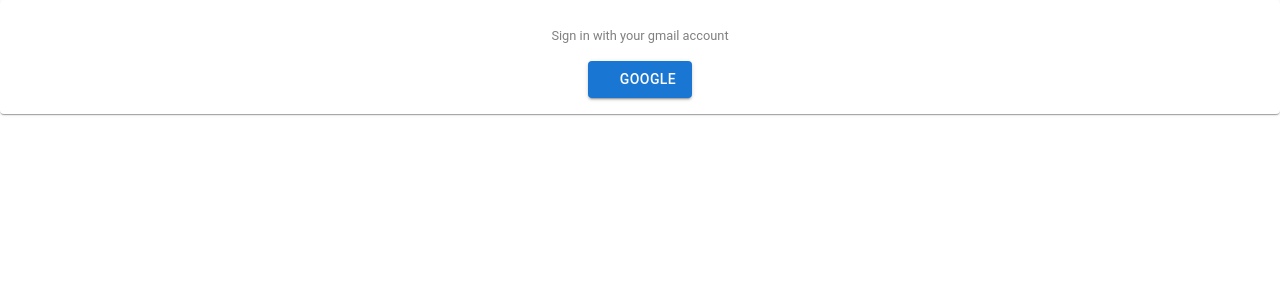
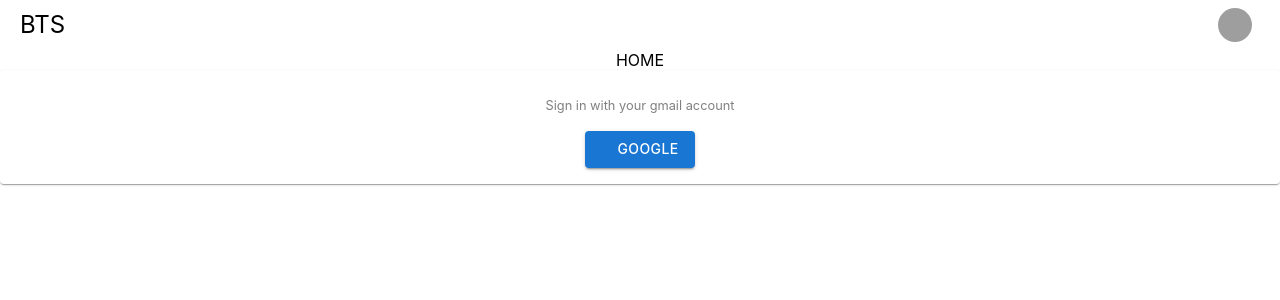
Before and after one commit to kartikeya-123/TRINIT_COOL_DEV02, a React (Create React App) app in the folder client/: page / in a window 1280 px wide. Shown: the top 300 px of the page. Built offline with nearby package versions, Linux system fonts and the light colour scheme; grey boxes are pictures that could not be loaded.

Commit message:
Added nav bar

```diff
--- a/client/public/index.html
+++ b/client/public/index.html
@@ -5,10 +5,7 @@
     <link rel="icon" href="%PUBLIC_URL%/favicon.ico" />
     <meta name="viewport" content="width=device-width, initial-scale=1" />
     <meta name="theme-color" content="#000000" />
-    <meta
-      name="description"
-      content="Web site created using create-react-app"
-    />
+    <meta name="description" content="Bug Tracking System" />
     <link rel="apple-touch-icon" href="%PUBLIC_URL%/logo192.png" />
     <!--
       manifest.json provides metadata used when your web app is installed on a
@@ -24,7 +21,15 @@
       work correctly both with client-side routing and a non-root public URL.
       Learn how to configure a non-root public URL by running `npm run build`.
     -->
-    <title>React App</title>
+
+    <link rel="preconnect" href="https://fonts.googleapis.com" />
+    <link rel="preconnect" href="https://fonts.gstatic.com" crossorigin />
+    <link
+      href="https://fonts.googleapis.com/css2?family=Roboto:ital,wght@0,100;0,300;0,400;0,500;0,700;0,900;1,100;1,300;1,400;1,500;1,700;1,900&family=Varela+Round&display=swap"
+      rel="stylesheet"
+    />
+
+    <title>BTS</title>
   </head>
   <body>
     <noscript>You need to enable JavaScript to run this app.</noscript>
--- a/client/src/App.js
+++ b/client/src/App.js
@@ -1,10 +1,14 @@
 import "./App.css";
 import Wrapper from "./Wrapper";
 import { BrowserRouter } from "react-router-dom";
+import Home from "./Dashboard/Home";
+import NavBar from "./Dashboard/NavBar/NavBar";
 
 function App() {
   return (
     <div className="App">
+      <NavBar />
+      <Home />
       <BrowserRouter>
         <Wrapper />
       </BrowserRouter>
--- /dev/null
+++ b/client/src/Dashboard/Home.js
@@ -0,0 +1,5 @@
+const Home = () => {
+  return <div>HOME</div>;
+};
+
+export default Home;
--- /dev/null
+++ b/client/src/Dashboard/NavBar/NavBar.js
@@ -0,0 +1,76 @@
+import { useState } from "react";
+import {
+  Avatar,
+  IconButton,
+  ListItemIcon,
+  ListItemText,
+  Menu,
+  MenuItem,
+  Typography,
+} from "@mui/material";
+
+import { HomeRounded, GroupsRounded, LogoutRounded } from "@mui/icons-material";
+
+const NavBar = () => {
+  const [menuAnchor, setMenuAnchor] = useState(null);
+
+  const toggleMenu = ({ currentTarget }) => {
+    setMenuAnchor(currentTarget);
+  };
+
+  const handleClose = () => {
+    setMenuAnchor(null);
+  };
+
+  return (
+    <div style={{ padding: "0px 20px" }}>
+      <header
+        style={{
+          display: "flex",
+          justifyContent: "space-between",
+          alignItems: "center",
+        }}
+      >
+        <Typography variant="h5">BTS</Typography>
+        <IconButton onClick={toggleMenu} id="menu-button">
+          <Avatar
+            sx={{ width: 34, height: 34 }}
+            alt="profile_avatar"
+            src="https://images.pexels.com/photos/220453/pexels-photo-220453.jpeg?auto=compress&cs=tinysrgb&dpr=1&w=500"
+          />
+        </IconButton>
+
+        <Menu
+          id="basic-menu"
+          anchorEl={menuAnchor}
+          open={Boolean(menuAnchor)}
+          onClose={handleClose}
+          MenuListProps={{
+            "aria-labelledby": "menu-button",
+          }}
+        >
+          <MenuItem onClick={handleClose}>
+            <ListItemIcon>
+              <HomeRounded />
+            </ListItemIcon>
+            <ListItemText>Home</ListItemText>
+          </MenuItem>
+          <MenuItem onClick={handleClose}>
+            <ListItemIcon>
+              <GroupsRounded />
+            </ListItemIcon>
+            <ListItemText>Your Teams</ListItemText>
+          </MenuItem>
+          <MenuItem onClick={handleClose}>
+            <ListItemIcon>
+              <LogoutRounded />
+            </ListItemIcon>
+            <ListItemText>Logout</ListItemText>
+          </MenuItem>
+        </Menu>
+      </header>
+    </div>
+  );
+};
+
+export default NavBar;
--- a/client/src/index.css
+++ b/client/src/index.css
@@ -1,13 +1,17 @@
 body {
   margin: 0;
-  font-family: -apple-system, BlinkMacSystemFont, 'Segoe UI', 'Roboto', 'Oxygen',
-    'Ubuntu', 'Cantarell', 'Fira Sans', 'Droid Sans', 'Helvetica Neue',
-    sans-serif;
+
   -webkit-font-smoothing: antialiased;
   -moz-osx-font-smoothing: grayscale;
 }
 
+* {
+  font-family: -apple-system, BlinkMacSystemFont, "Roboto", "Segoe UI", "Oxygen",
+    "Ubuntu", "Cantarell", "Fira Sans", "Droid Sans", "Helvetica Neue",
+    sans-serif !important;
+}
+
 code {
-  font-family: source-code-pro, Menlo, Monaco, Consolas, 'Courier New',
+  font-family: source-code-pro, Menlo, Monaco, Consolas, "Courier New",
     monospace;
 }
```
Also changed, not shown: 1 other file (tests, documents, lock files or other folders).
